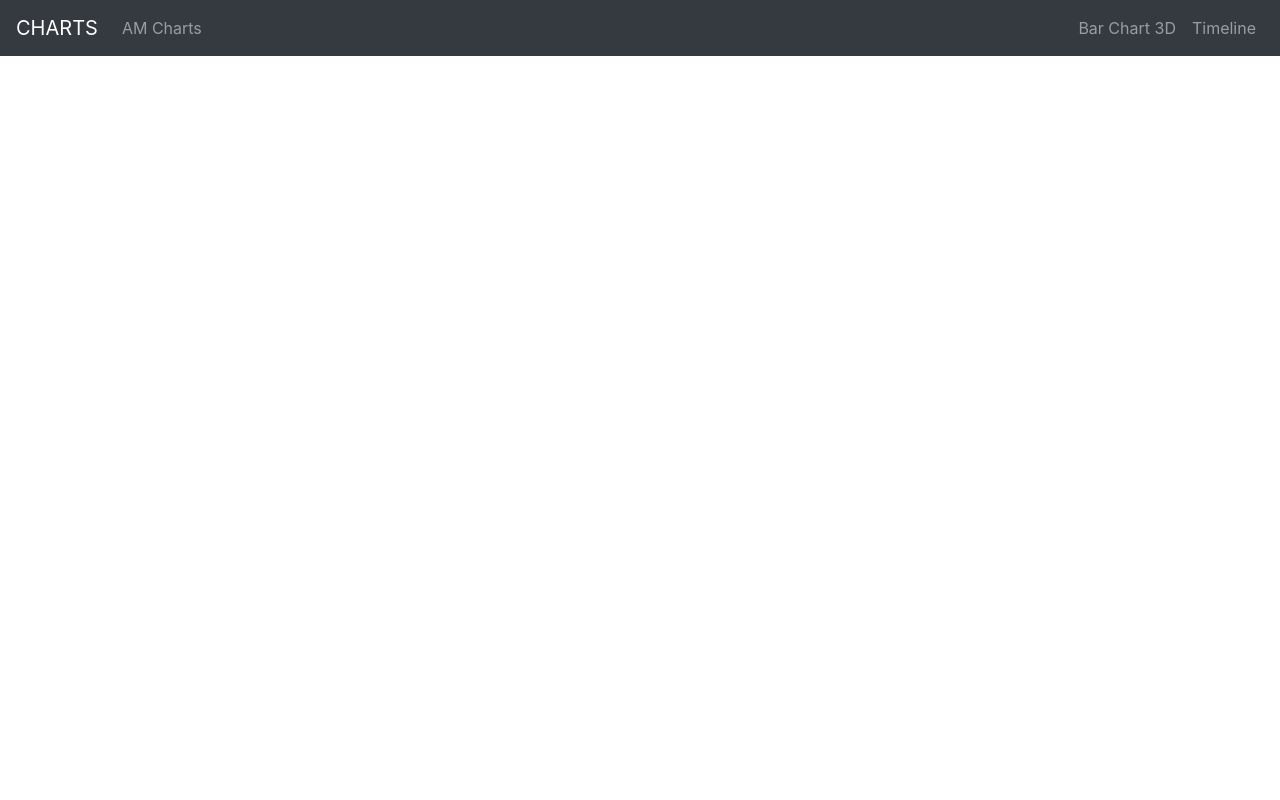
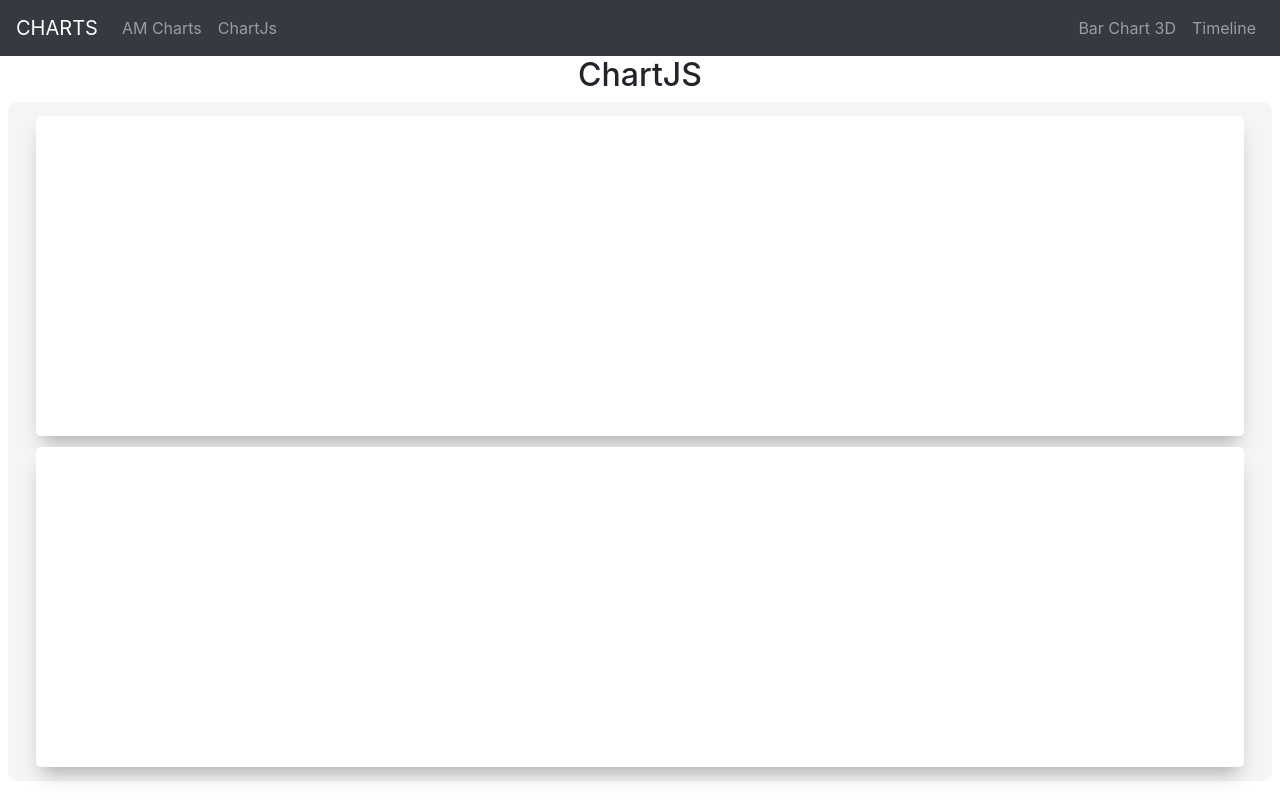
Before and after one commit to aliamk/react_charts, a React (Create React App) app: page /chartJS in a window 1280 px wide. Built offline with nearby package versions, Linux system fonts and the light colour scheme.

Commit message:
Configured the ChartJS endpoint in React-Router, the NavBar and added css division boxes

```diff
--- a/src/App.js
+++ b/src/App.js
@@ -4,7 +4,7 @@
 import amCharts from "./component/amCharts";
 import Bar_Chart_3D from "./component/Bar_Chart_3D";
 import Navbar from "./component/Navbar";
-// import chartJS from "./component/chartJS";
+import ChartJS from "./component/chartJS";
 import { BrowserRouter as Router, Switch, Route } from "react-router-dom";
 
 const NavBar = () => {
@@ -16,6 +16,9 @@
         <Switch>
           <Route path="/amCharts" component={amCharts}>
             {/* <amCharts /> */}
+          </Route>
+          <Route path="/chartJS" component={ChartJS}>
+            {/* <chartJS /> */}
           </Route>
           <Route path="/Bar_Chart_3D" component={Bar_Chart_3D}>
             {/* <MoreDeets /> */}
--- a/src/component/Box.css
+++ b/src/component/Box.css
@@ -27,7 +27,7 @@
     background-color: whitesmoke;
     border-radius: 5px;
     overflow: hidden;
-    height: 40vh;
+    min-height: 40vh;
     /* max-height: 45vh;     */
     -webkit-box-shadow: 0px 12px 18px -6px rgba(0,0,0,0.3);
     box-shadow: 0px 12px 18px -6px rgba(0,0,0,0.3);
@@ -41,13 +41,13 @@
 
 .container {
     width: 100%;
-    height: 100%;
+    height:25%;
     margin: 1em;
-    padding: 1em;
+
 }
 
 .chartdiv1, .chartdiv2, .chartdiv3, .chartdiv4  {
-    width: 100%;
+    width: auto;
     height: 100%;
 }
 
--- a/src/component/Navbar.js
+++ b/src/component/Navbar.js
@@ -16,9 +16,9 @@
             <Link to="/amCharts">
               <ReactBootStrap.Nav.Link href="#amCharts">AM Charts</ReactBootStrap.Nav.Link>
             </Link>
-            {/* <Link to="/ChartJs_API_Data">
-              <ReactBootStrap.Nav.Link href="#ChartJs_API_Data">ChartJs API Data</ReactBootStrap.Nav.Link>
-            </Link> */}
+            <Link to="/chartJS">
+              <ReactBootStrap.Nav.Link href="#chartJS">ChartJs</ReactBootStrap.Nav.Link>
+            </Link>
             {/*<ReactBootStrap.NavDropdown title="Dropdown" id="collasible-nav-dropdown">
               <ReactBootStrap.NavDropdown.Item href="#action/3.1">Action</ReactBootStrap.NavDropdown.Item>
               <ReactBootStrap.NavDropdown.Item href="#action/3.2">Another action</ReactBootStrap.NavDropdown.Item>
--- a/src/component/chart1.js
+++ b/src/component/chart1.js
@@ -1,6 +1,7 @@
 import React, { useLayoutEffect } from "react";
 import * as am4core from "@amcharts/amcharts4/core";
 import * as am4charts from "@amcharts/amcharts4/charts";
+import Box from "./Box.css";
 
 /* ===================== PIE CHART ===================== */
 
--- a/src/component/chartJS.js
+++ b/src/component/chartJS.js
@@ -8,13 +8,13 @@
   return (
     <div>
       <h2>ChartJS</h2>
-      {/* <div className="grid">
+      <div className="grid">
           <div className="box box1">
-            <ChartJsAPIData />
+            {/* <ChartJsAPIData /> */}
           </div>
           <div className="box box2"></div>
       </div>
-    */}
+
     </div>
   );
 };
```
